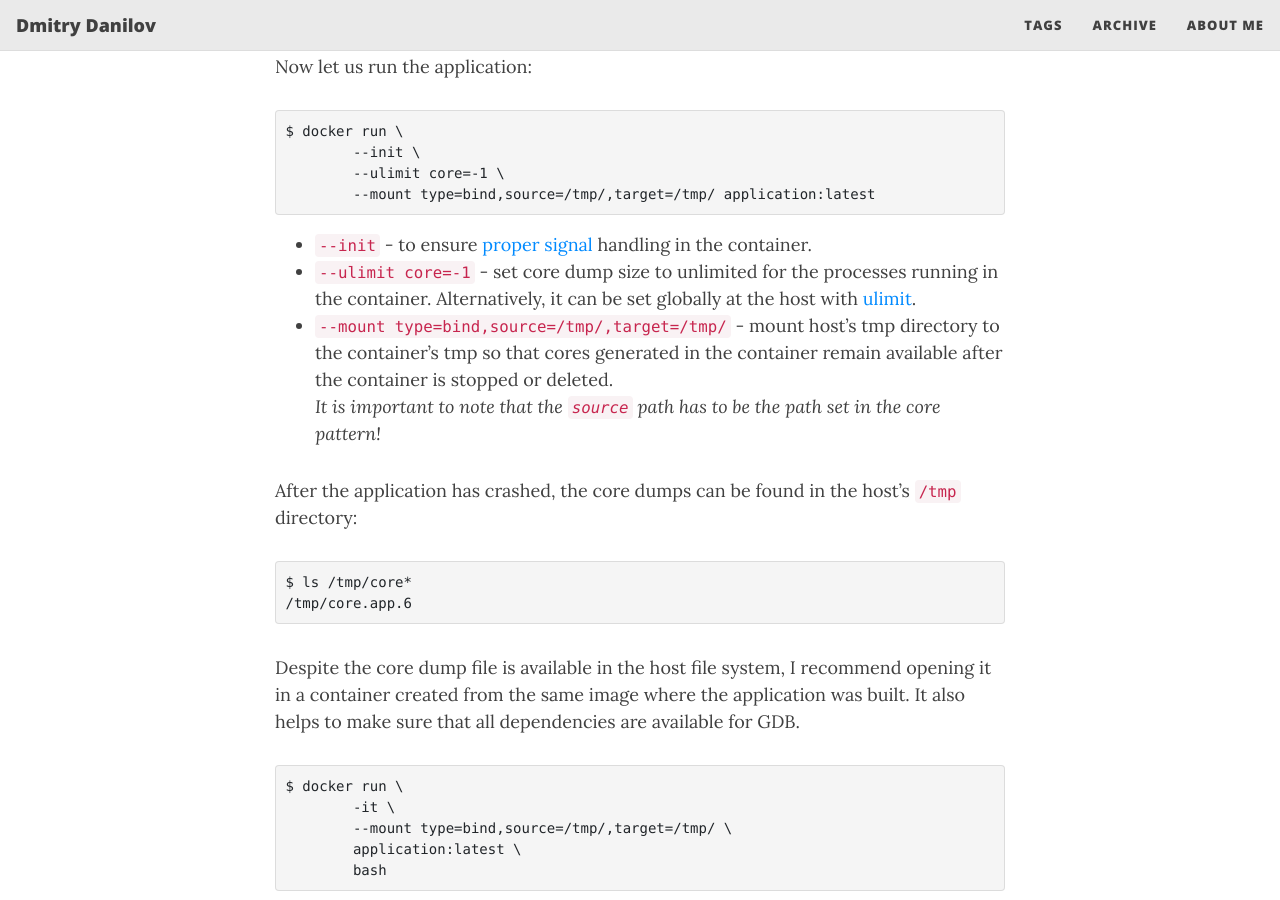
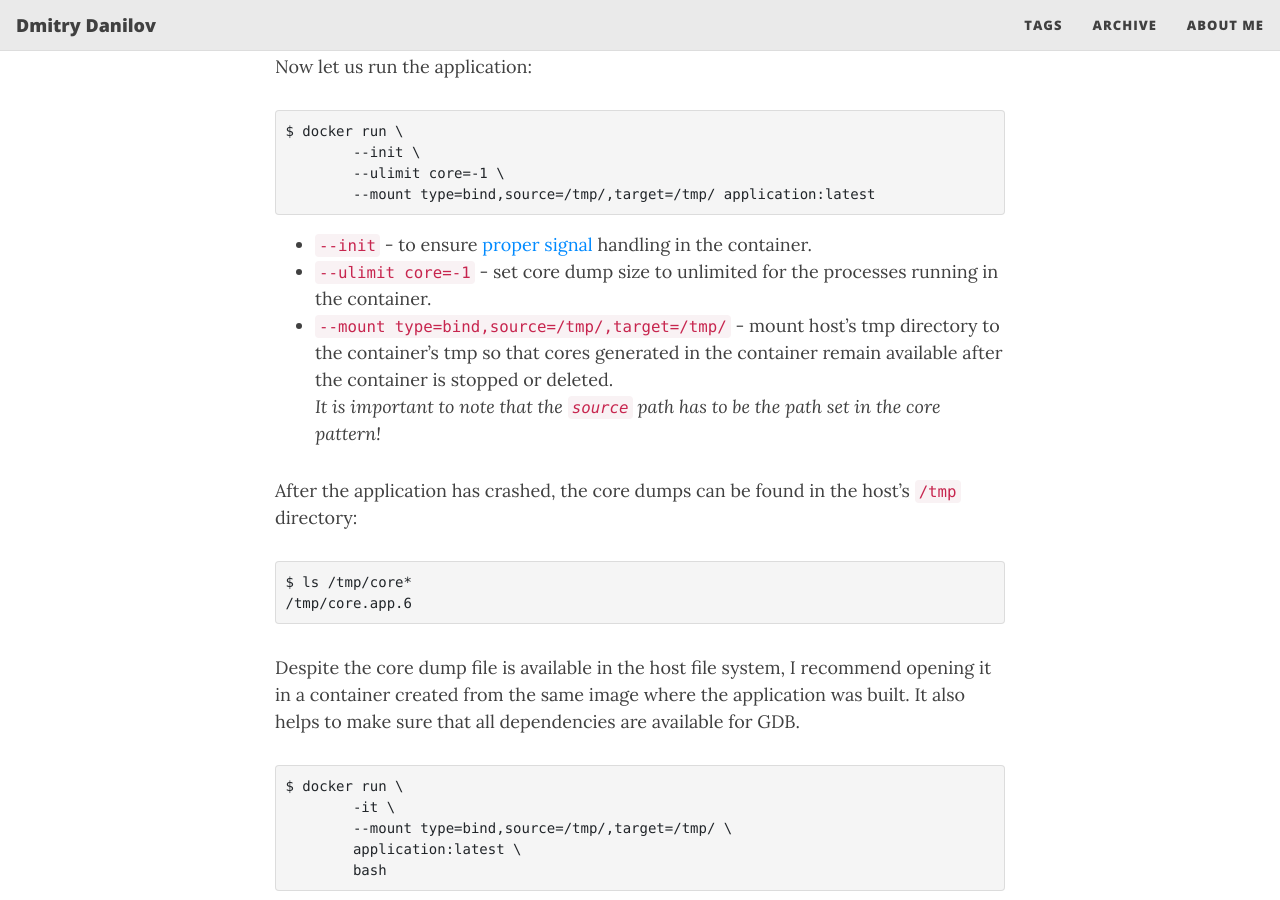
Before and after one commit to f-squirrel/f-squirrel.github.io, a Jekyll site: the page built from _posts/2021-05-10-how-to-configure-core-dump-in-docker-container.md, in a window 1280 px wide and 900 px high, scrolled down 1780 px. Built offline with Jekyll 4.4.1, drawn with Linux system fonts in a browser that asks for light colours; nearby versions of some CDN libraries; comment, search, counter and statistics services are not loaded.

Commit message:
fix: update ulimit info

````diff
--- a/_posts/2021-05-10-how-to-configure-core-dump-in-docker-container.md
+++ b/_posts/2021-05-10-how-to-configure-core-dump-in-docker-container.md
@@ -79,8 +79,7 @@ $ docker run \
 ```
 
 * `--init` - to ensure [proper signal](/how-signals-are-handled-in-a-docker-container) handling in the container.
-* `--ulimit core=-1` - set core dump size to unlimited for the processes running in the container. Alternatively, it can
-be set globally at the host with [ulimit](https://docs.oracle.com/cd/E19683-01/816-0210/6m6nb7mo3/index.html).
+* `--ulimit core=-1` - set core dump size to unlimited for the processes running in the container.
 * `--mount type=bind,source=/tmp/,target=/tmp/` - mount host's tmp directory to the container’s tmp so that cores
 generated in the container remain available after the container is stopped or deleted.<br>
 *It is important to note that the `source` path has to be the path
````
